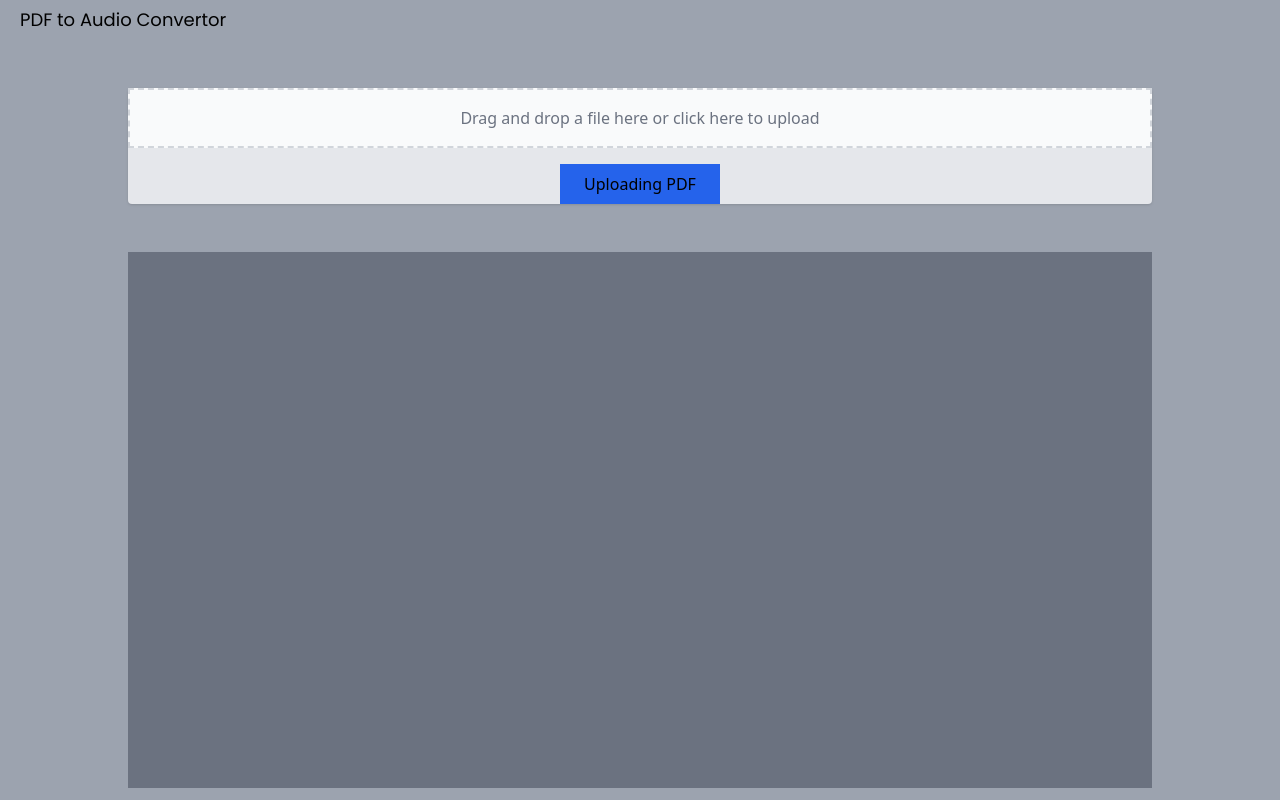
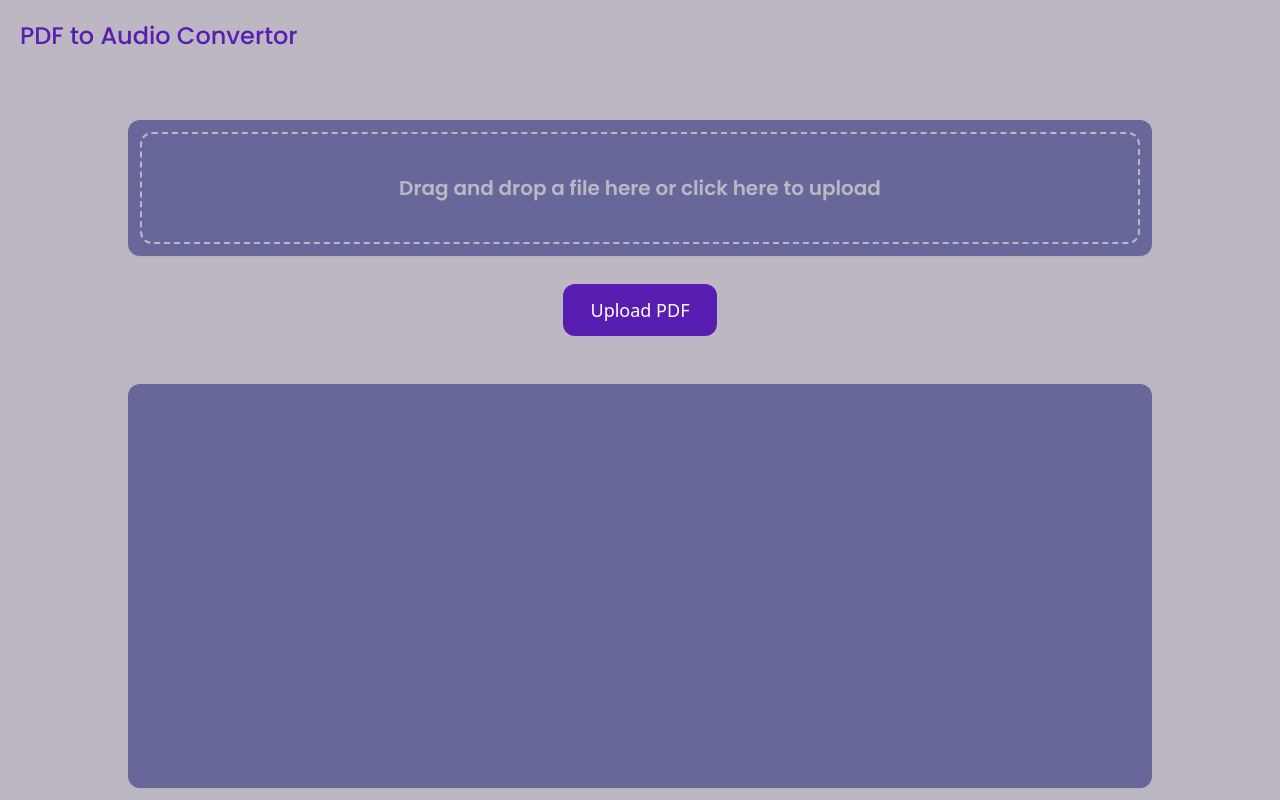
Before and after one commit to gurusaranm0025/pdf-to-audio, a React (Vite) app in the folder frontend/: page / in a window 1280 px wide. Built offline with nearby package versions, Linux system fonts and the light colour scheme.

Commit message:
Color and UI changes

```diff
--- a/frontend/src/App.tsx
+++ b/frontend/src/App.tsx
@@ -3,9 +3,9 @@ import './App.css'
 import axios from 'axios'
 
 function App() {
-  const [file, setFile] = useState<File|null>(null)
+  const [file, setFile] = useState<File | undefined>(undefined)
   const [loading, setLoading] = useState<boolean>(false)
-  const [response, setResponse] = useState<string |null>(null)
+  const [response, setResponse] = useState<string>('')
 
   const handleFileChange = (e: React.ChangeEvent<HTMLInputElement>) => {
     if (e.target.files) {
@@ -21,10 +21,16 @@ function App() {
     }
 
     setLoading(true)
-    setResponse(null)
+    setResponse('')
 
     const formData = new FormData();
+    if (file != null) {
       formData.append("file", file)
+    } else {
+      setResponse("Recieved empty file.")
+      setLoading(false)
+      return
+    }
 
     try {
       const res = await axios.post("my/server", formData, {
@@ -35,7 +41,7 @@ function App() {
 
       // work on the response from the backend
       setResponse(res.data.message)
-    } catch (error){
+    } catch (error) {
       setResponse("Error uplaoding the file");
     } finally {
       setLoading(false)
@@ -44,22 +50,23 @@ function App() {
 
   return (
 
-      <div className='w-screen h-screen bg-gray-400 flex flex-col gap-4'>
-        <div className='pl-5 h-10 flex items-center'>
-          <p className='text-lg poppins-regular'>PDF to Audio Convertor</p>
+    <div className='w-screen h-screen bg-lilac-gray flex flex-col gap-4'>
+
+      <div className='pl-5 flex items-center'>
+        <p className='text-2xl poppins-medium text-dusk-ame py-5'>PDF to Audio Convertor</p>
       </div>
 
-        <div className='w-4/5 mx-auto mt-8 bg-gray-200 rounded shadow'>
+      <form onSubmit={handleSubmit}>
+        <div className='w-4/5 mx-auto p-3 mt-8 bg-dusty-indigo rounded-xl shadow-sm'>
           {/* <h2 className='text-lg poppins-medium mb-4 text-center'>
             Upload a PDF file
           </h2> */}
 
-          <form onSubmit={handleSubmit}>
           <label
             htmlFor="file-upload"
-              className='block w-full p-4 border-2 border-dashed border-gray-300 text-center cursor-pointer bg-gray-50 hover:bg-gray-100 duration-200 transition-all'
+            className='w-full min-h-28 p-4 rounded-xl border-2 border-dashed border-lilac-gray cursor-pointer bg-transparent transition-all flex items-center justify-center duration-300 hover:border-white hover:text-white'
           >
-                <span className='text-gray-500'>
+            <span className='text-lilac-gray poppins-semibold text-xl'>
               Drag and drop a file here or click here to upload
             </span>
           </label>
@@ -72,19 +79,20 @@ function App() {
             onChange={handleFileChange}
           />
 
+        </div>
+
         <div className='mt-4 flex justify-center'>
           <button
             type='submit'
-                  className='px-6 py-2 bg-blue-600'
+            className={`px-7 py-3 rounded-xl text-lg mt-3 duration-300 outline-none bg-dusk-ame text-white hover:bg-dusty-indigo hover:outline-2 hover:outline-dusty-indigo focus:bg-dusty-indigo focus:outline-2 focus:outline-dusty-indigo ${loading && "bg-mauve outline-2 outline-mauve"}`}
             disabled={loading}
           >
-                  {loading ? "Uploading..." : "Uploading PDF"}
+            {loading ? "Uploading..." : "Upload PDF"}
           </button>
         </div>
       </form>
-        </div>
 
-        <div className='w-4/5 mx-auto mt-8 flex-grow bg-gray-500 mb-3'>
+      <div className='w-4/5 mx-auto mt-8 mb-3 flex-grow bg-dusty-indigo rounded-xl shadow-sm'>
         {
           response && <p className='text-center text-lg'>{response}</p>
         }
```
Also changed, not shown: 1 other file (tests, documents, lock files or other folders). Lines whose indentation alone changed are shown as unchanged.
